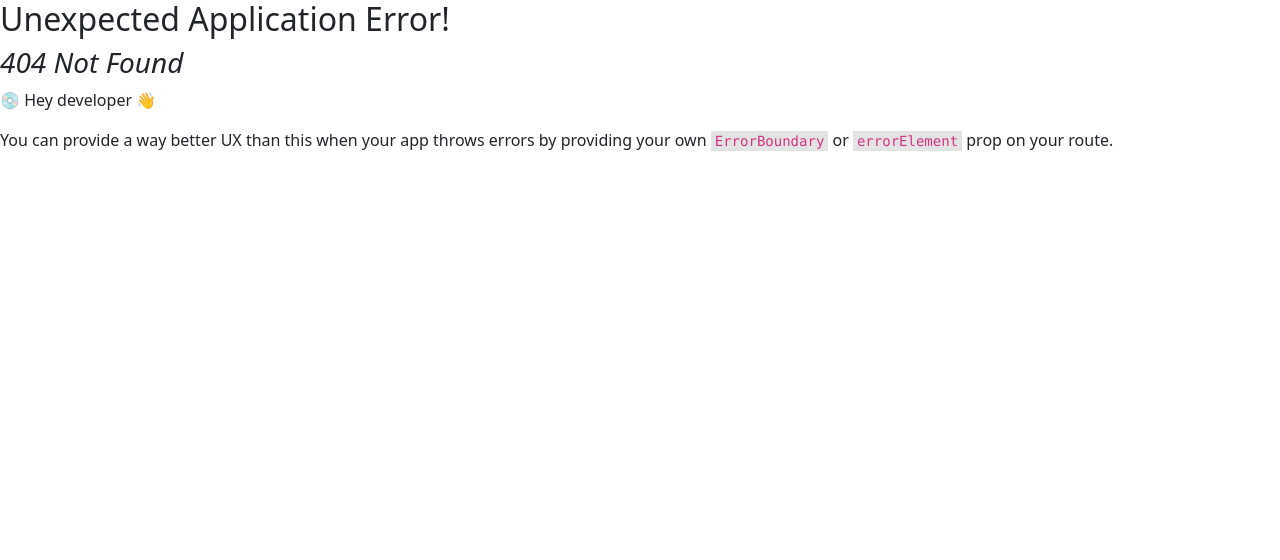
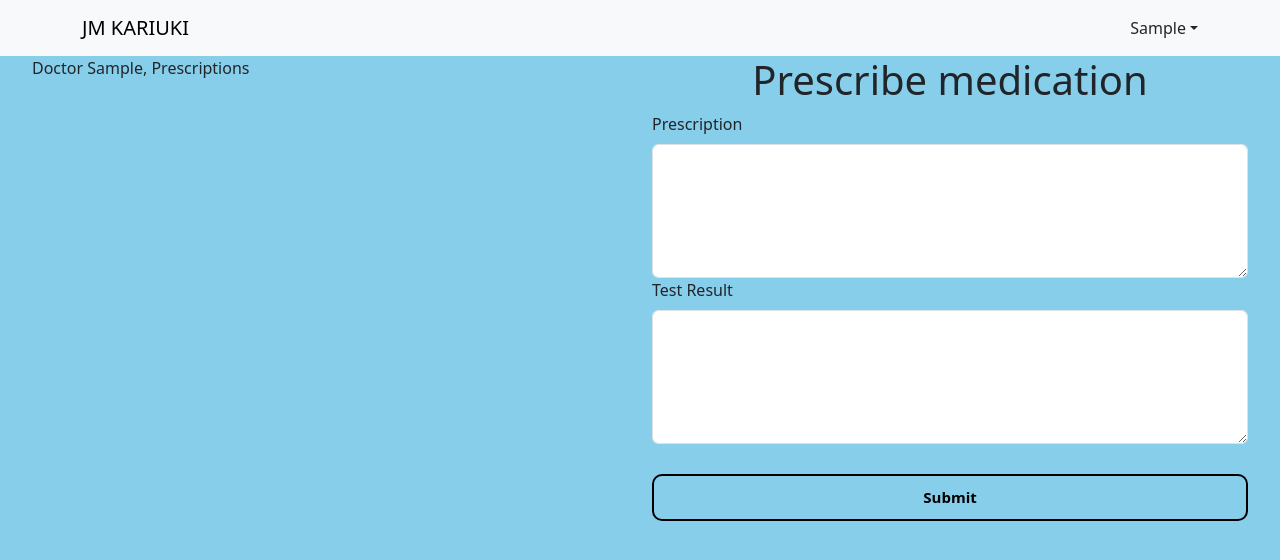
Before and after one commit to Ismael-Njihia/JM-KARIUKI, a React (Create React App) app in the folder frontend/: page /doctor/prescribe/1 in a window 1280 px wide. Before the commit this address had no page. Shown: the top 560 px of the page. Built offline with nearby package versions, Linux system fonts and the light colour scheme; sample sign-in values are in the browser's storage.

Commit message:
prescription done

```diff
--- a/frontend/src/components/Header.jsx
+++ b/frontend/src/components/Header.jsx
@@ -33,28 +33,26 @@ const Header = () => {
           <LinkContainer to="/">
             <Navbar.Brand >JM KARIUKI</Navbar.Brand>
           </LinkContainer>
-
           {
-            userInfo?(
+        userInfo ? (
           <NavDropdown title={userInfo?.firstName} id="username">
-               <LinkContainer to="/myappointments">
-                  <NavDropdown.Item>My Appointments</NavDropdown.Item>
+            <LinkContainer to={userInfo.userType === 'patient' ? "/myappointments" : "/appointments"}>
+              <NavDropdown.Item>{userInfo.userType === 'patient' ? "My Appointments" : "Appointments"}</NavDropdown.Item>
             </LinkContainer>
-
             <LinkContainer to="/profile">
               <NavDropdown.Item>My Profile</NavDropdown.Item>
             </LinkContainer>
             <NavDropdown.Item onClick={logoutHandler}>
               logout
             </NavDropdown.Item>
-
           </NavDropdown>
-            ):(
+        ) : (
           <LinkContainer to="/login">
             <Nav.Link><i className="fas fa-user"></i>Sign In</Nav.Link>
           </LinkContainer>
         )
 }
+
 
           {
             userInfo?.userType === "doctor" &&(
--- a/frontend/src/index.js
+++ b/frontend/src/index.js
@@ -40,7 +40,7 @@ const routes = createBrowserRouter(
         <Route path='/profile' element={<Profile />} />
          <Route path='/appointments' element={<Appointments />} />
         <Route path='/patients' element={<Patients />} />
-        <Route path='/prescriptions' element={<Prescriptions />} />
+        <Route path='/doctor/prescribe/:appointId' element={<Prescriptions />} />
        <Route path='/doctor' element={<Doctors />} />
        <Route path='/schedule_appointment' element={<ScheduleAppointment />} />
         <Route path='/chat/:appointId/:id' element={<Chat />} />
--- a/frontend/src/screens/Doctor/Appointments.jsx
+++ b/frontend/src/screens/Doctor/Appointments.jsx
@@ -5,6 +5,7 @@ import { Table } from 'react-bootstrap';
 import { Link } from 'react-router-dom';
 import { LuMessagesSquare } from "react-icons/lu";
 import { TbCalendarCancel } from "react-icons/tb";
+import { FaHandHoldingMedical } from "react-icons/fa";
 
 const Appointments = () => {
     const { userInfo } = useSelector(state => state.auth);
@@ -35,6 +36,7 @@ const Appointments = () => {
                                         <th>Message</th>
                                         <th>chat</th>
                                         <th>Actions</th>
+                                        <th>Prescribe</th>
                                     </tr>
                                 </thead>
                                 <tbody>
@@ -75,6 +77,13 @@ const Appointments = () => {
                                                     <TbCalendarCancel  style={{color: '#dc3545'}}/>
                                                 </button>
                                                 </td>
+                                                <td>
+                                                    <button class="btn btn-transparent" >
+                                                    <Link to={`/doctor/prescribe/${appointment.appointId}`}>
+                                                        <FaHandHoldingMedical style={{color:'#0d6efd'}} />
+                                                   </Link>
+                                                    </button>
+                                                </td>
                                             </tr>
                                         );
                                     })}
@@ -85,6 +94,7 @@ const Appointments = () => {
                         )}
                     </div>
             </div>
+
         </>
     );
 };
--- a/frontend/src/screens/Doctor/Prescriptions.jsx
+++ b/frontend/src/screens/Doctor/Prescriptions.jsx
@@ -1,14 +1,95 @@
-import { useSelector } from "react-redux"
+import { useSelector } from "react-redux";
+import { useParams } from 'react-router-dom';
+import { Row, Col, Form, Button } from 'react-bootstrap';
+import { useState } from 'react';
+import { useCreatreMedicalMutation } from '../../slices/medicalApiSlice';
+import { toast , ToastContainer} from 'react-toastify';
 
 const Prescriptions = () => {
-    const {userInfo} = useSelector(state => state.auth)
-    const userId = userInfo.userId;
-    const firstName = userInfo.firstName;
+  const { userInfo } = useSelector(state => state.auth);
+  const userId = userInfo.userId;
+  const firstName = userInfo.firstName;
+  const { appointId } = useParams();
+  console.log(appointId);
+
+  const [prescription, setPrescription] = useState([]);
+  const [testResult, setTestResult] = useState('');
+
+  const handlePrescriptionChange = (e) => {
+    setPrescription(e.target.value);
+  };
+  const handleTestResultChange = (e) => {
+    setTestResult(e.target.value);
+  };
+
+  const [createMedical, { isLoading }] = useCreatreMedicalMutation();
+
+  const handleSubmit = async (event) => {
+    event.preventDefault();
+
+    const prescriptionsArray = prescription.split('\n').filter(item => item.trim() !== '');
+
+    const prescriptionData = {
+      appointId,
+      test_results: testResult,
+      prescriptions: prescriptionsArray, // Pass the array directly
+    };
+
+    try {
+      const response = await createMedical(prescriptionData).unwrap();
+      if (response.error) {
+        toast.error(`Error: ${response.error?.data?.errMessage}`);
+      } else {
+        toast.success('Medication prescribed successfully');
+        //clear the form
+        setPrescription('');
+        setTestResult('');
+
+      }
+    } catch (error) {
+      toast.error(`Network error: ${error.message}`);
+    }
+  };
+
+
   return (
-    <>
-    <p> Doctor {firstName}, Prescreptions</p>
-    </>
-  )
-}
+    <div style={{ backgroundColor: '#87CEEB', minHeight: '100vh' }}>
+      <Row style={{ marginLeft: '20px', marginRight: '20px' }}>
+        <Col md={6}>
+          <p>Doctor {firstName}, Prescriptions</p>
+        </Col>
+        <Col md={6}>
+          <h1 className="text-center">Prescribe medication</h1>
+          <Form onSubmit={handleSubmit}>
+            <Form.Group>
+              <Form.Label>Prescription</Form.Label>
+              <Form.Control as='textarea' rows={5} value={prescription} onChange={handlePrescriptionChange} />
+            </Form.Group>
+            <Form.Group>
+              <Form.Label>Test Result</Form.Label>
+              <Form.Control as='textarea' rows={5} value={testResult} onChange={handleTestResultChange} />
+            </Form.Group>
+            {/* Submit form */}
+            <Button type="submit"style={{
 
-export default Prescriptions
+        backgroundColor: '#87CEEB',
+        color: 'black',
+        border: '2px solid black',
+        borderRadius: '10px',
+        padding: '10px 20px',
+        fontSize: '15px',
+        fontWeight: 'bold',
+        cursor: 'pointer',
+        outline: 'none',
+        width: '100%',
+        marginTop: '30px',
+        }}disabled={isLoading} >Submit</Button>
+          </Form>
+        </Col>
+      </Row>
+      <ToastContainer />
+    </div>
+  );
+};
+
+export default Prescriptions;
--- /dev/null
+++ b/frontend/src/slices/medicalApiSlice.js
@@ -0,0 +1,21 @@
+import {apiSlice} from "./apiSlice";
+
+export const medicalApiSlice = apiSlice.injectEndpoints({
+    endpoints: (builder) => ({
+        creatreMedical: builder.mutation({
+            query: (prescription) => ({
+                url: `/api/medical`,
+                method: 'POST',
+                body: prescription,
+            }),
+        }),
+        fetchMedical: builder.query({
+            query: () => `/api/prescription`,
+            providesTags: ["Prescriptions"],
+        }),
+    })
+})
+export const{
+    useCreatreMedicalMutation,
+    useFetchMedicalQuery,
+} = medicalApiSlice;
```
Also changed, not shown: frontend/src/screens/Chat.jsx (+10 -0 lines). Lines whose indentation alone changed are shown as unchanged.
